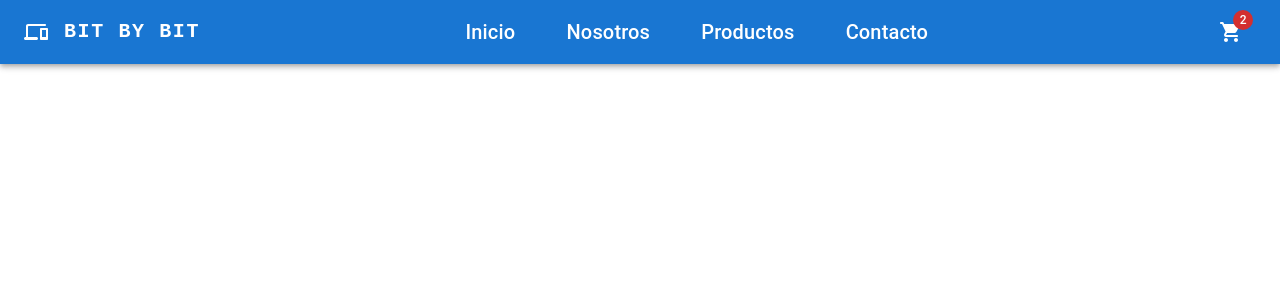
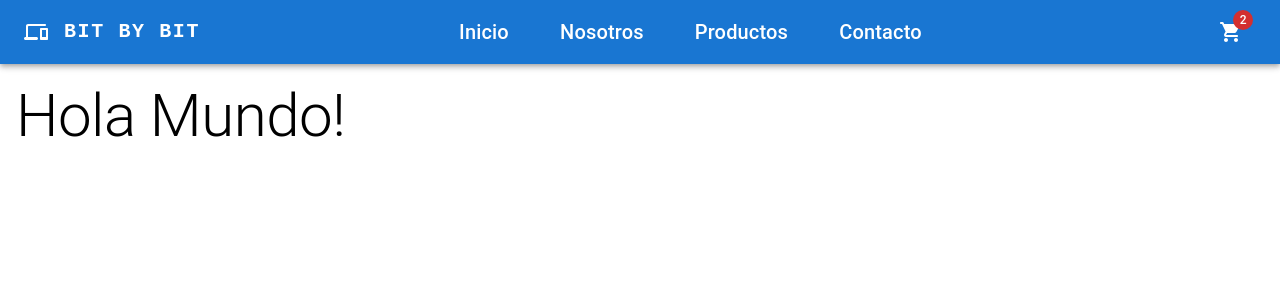
Before and after one commit to MartinAlejo/ProyectoReactJS-Polese, a React (Create React App) app: page / in a window 1280 px wide. Shown: the top 300 px of the page. Built offline with nearby package versions, Linux system fonts and the light colour scheme.

Commit message:
Agrego un componente ItemListContainer

```diff
--- a/src/App.js
+++ b/src/App.js
@@ -1,9 +1,11 @@
+import { ItemListContainer } from "./components/ItemListContainer/ItemListContainer";
 import {Navbar} from "./components/Navbar/Navbar";
 
 function App() {
   return (
     <div className="App">
       <Navbar/>
+      <ItemListContainer greeting="Hola Mundo!"/>
     </div>
   );
 }
--- /dev/null
+++ b/src/components/ItemListContainer/ItemListContainer.jsx
@@ -0,0 +1,8 @@
+import { Typography } from '@mui/material'
+import React from 'react'
+
+export const ItemListContainer = ({greeting}) => {
+  return (
+    <Typography variant="h2" sx={{m: 2}}>{greeting}</Typography>
+  )
+}
--- a/src/components/Navbar/Navbar.jsx
+++ b/src/components/Navbar/Navbar.jsx
@@ -36,7 +36,7 @@ export const Navbar = () => {
             <NavItem title="Contacto" href="#"/>
           </Typography>
 
-          <div style={{marginLeft:"2vw", marginRight: "1vw"}}>
+          <div style={{marginLeft:"3vw", marginRight: "1vw"}}>
             <CartWidget />
           </div>
 
```
